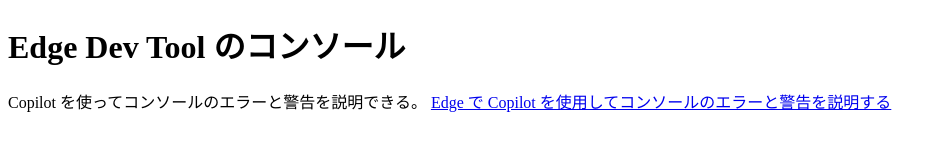
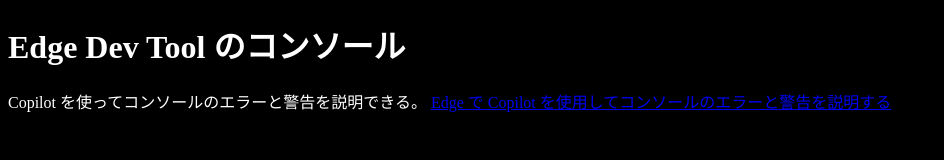
Before and after one commit to AiHirano/AiHirano.github.io, a plain HTML site: page index.html in a window 1280 px wide. Shown: the whole page, without its empty margins (0-944 px from the left). Drawn offline with Linux system fonts and the light colour scheme.

Commit message:
CSS の修正

```diff
--- a/index.html
+++ b/index.html
@@ -3,7 +3,7 @@
 <head>
     <meta charset="UTF-8">
     <meta name="viewport" content="width=device-width, initial-scale=1.0">
-    <link type="text/css" ref="index.css">
+    <link type="text/css" rel="stylesheet" href="index.css">
     <title>Edge Dev Tool の検証</title>
 </head>
 <body>
```
